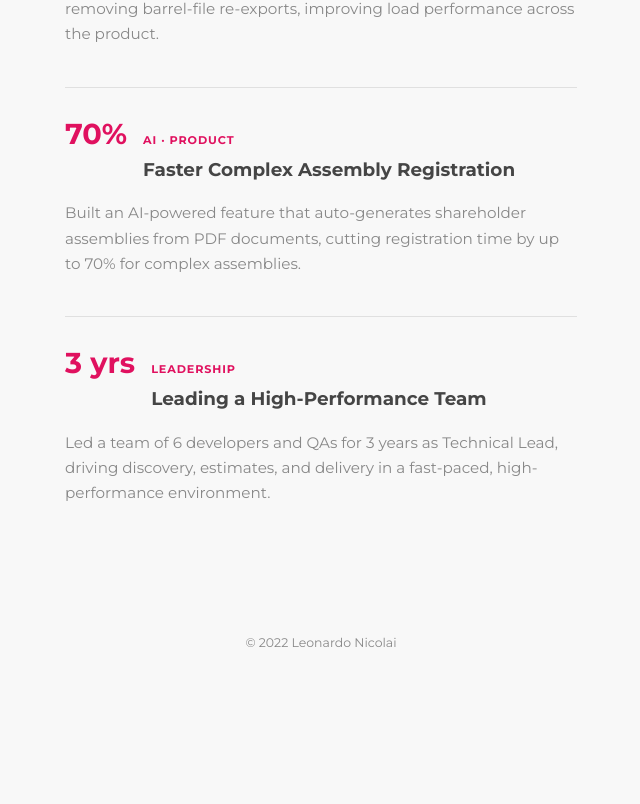
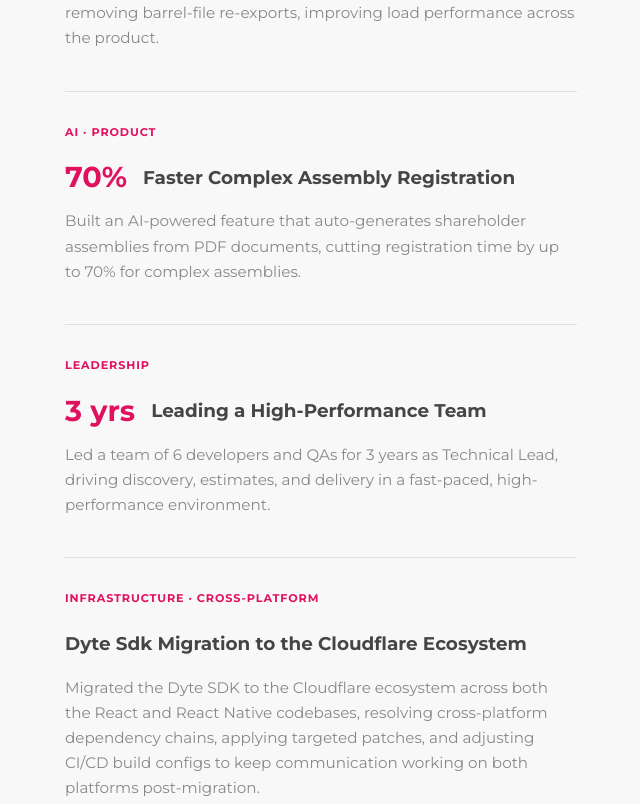
Before and after one commit to codenicolai/portfolio, a SvelteKit app: page /achievements in a window 1280 px wide. Shown: the part 356-1160 px from the top of the page, without its empty margins (319-959 px from the left). Before the commit the page ends 1033 px from the top, so only its background shows below. Built offline with nearby package versions, Linux system fonts and the light colour scheme.

Commit message:
feat: add dyte sdk migration achievement

```diff
--- a/src/routes/achievements/+page.svelte
+++ b/src/routes/achievements/+page.svelte
@@ -1,25 +1,31 @@
 <script>
-  import { base } from '$app/paths';
+import { base } from "$app/paths";
 
 const rawAchievements = [
 	{
-      stat: '50%',
-      title: 'Smaller Production Bundle',
-      tag: 'Performance · Frontend',
-      desc: "Cut a Vite application's bundle size in half by auditing and removing barrel-file re-exports, improving load performance across the product."
+		stat: "50%",
+		title: "Smaller Production Bundle",
+		tag: "Performance · Frontend",
+		desc: "Cut a Vite application's bundle size in half by auditing and removing barrel-file re-exports, improving load performance across the product.",
 	},
 	{
-      stat: '70%',
-      title: 'Faster Complex Assembly Registration',
-      tag: 'AI · Product',
-      desc: 'Built an AI-powered feature that auto-generates shareholder assemblies from PDF documents, cutting registration time by up to 70% for complex assemblies.'
+		stat: "70%",
+		title: "Faster Complex Assembly Registration",
+		tag: "AI · Product",
+		desc: "Built an AI-powered feature that auto-generates shareholder assemblies from PDF documents, cutting registration time by up to 70% for complex assemblies.",
 	},
 	{
-      stat: '3 yrs',
-      title: 'Leading a High-Performance Team',
-      tag: 'Leadership',
-      desc: 'Led a team of 6 developers and QAs for 3 years as Technical Lead, driving discovery, estimates, and delivery in a fast-paced, high-performance environment.'
-    }
+		stat: "3 yrs",
+		title: "Leading a High-Performance Team",
+		tag: "Leadership",
+		desc: "Led a team of 6 developers and QAs for 3 years as Technical Lead, driving discovery, estimates, and delivery in a fast-paced, high-performance environment.",
+	},
+	{
+		stat: "",
+		title: "Dyte Sdk Migration to the Cloudflare Ecosystem",
+		tag: "Infrastructure · Cross-Platform",
+		desc: "Migrated the Dyte SDK to the Cloudflare ecosystem across both the React and React Native codebases, resolving cross-platform dependency chains, applying targeted patches, and adjusting CI/CD build configs to keep communication working on both platforms post-migration.",
+	},
 ];
 
 const achievements = rawAchievements.map((item) => {
@@ -27,7 +33,7 @@
 	return {
 		...item,
 		statValue: match ? Number.parseFloat(match[1]) : 0,
-      statSuffix: match ? match[2] : ''
+		statSuffix: match ? match[2] : "",
 	};
 });
 
@@ -57,14 +63,14 @@
 				}
 			}
 		},
-      { threshold: 0.3 }
+		{ threshold: 0.3 },
 	);
 	observer.observe(node);
 
 	return {
 		destroy() {
 			observer.disconnect();
-      }
+		},
 	};
 }
 </script>
@@ -81,15 +87,15 @@
 
   {#each achievements as item, i}
     <article class="achievement">
+      <span class="achievement-tag">{item.tag}</span>
       <div class="achievement-top">
+        {#if item.stat}
           <span
             class="achievement-stat"
             use:countUp={{ value: item.statValue, suffix: item.statSuffix }}
           >0{item.statSuffix}</span>
-        <div>
-          <span class="achievement-tag">{item.tag}</span>
+        {/if}
         <h2 class="achievement-title">{item.title}</h2>
-        </div>
       </div>
       <p class="achievement-desc">{item.desc}</p>
     </article>
@@ -135,7 +141,7 @@
 
 .achievement-top {
   display: flex;
-  align-items: baseline;
+  align-items: center;
   gap: 1rem;
 }
 
```
Lines whose indentation alone changed are shown as unchanged.
